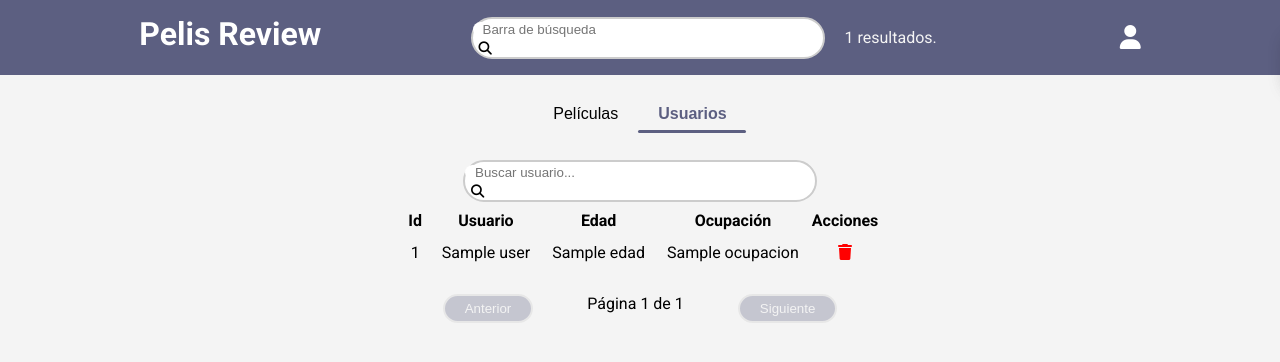
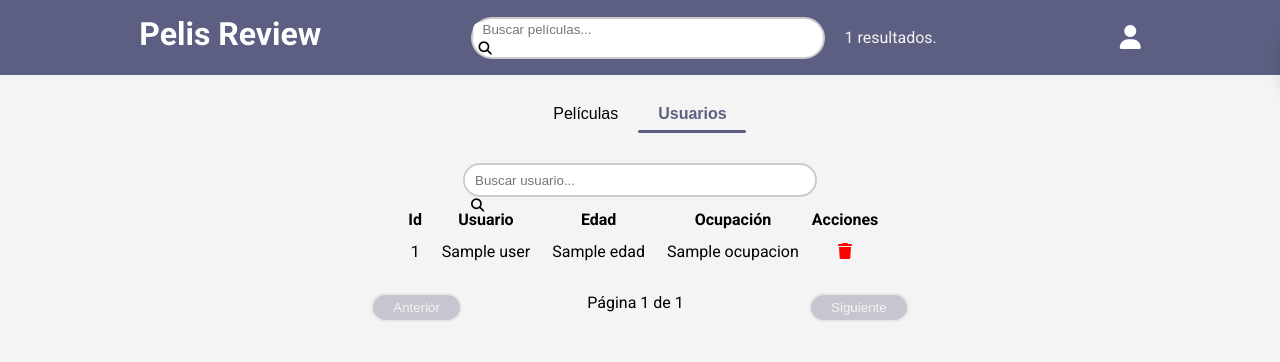
Before and after one commit to JesusMedinaP/filmcritic, a PHP site: template Vista/Admin_Vista.php in a window 1280 px wide, after a click on "Usuarios". Shown: the top 362 px of the page. Run offline with PHP 8.4, Linux system fonts and the light colour scheme; the template is opened without the code that fills it: most values are stand-ins (such as "Sample title", 1, 10 or a date in 2020); data that the repository does not hold is empty; some libraries are stand-ins or nearby versions.

Commit message:
Pequeños ajustes de la jefa de diseño.

```diff
--- a/Controlador/Login_Controller.php
+++ b/Controlador/Login_Controller.php
@@ -65,10 +65,10 @@
             $pic = '';
 
             console_log("Resultado del exists user");
-            console_log($user->user_exists($nombre, $password));
+            console_log($user->user_exists($nombre));
 
             // Verificamos si el usuario ya existe
-            if($user->user_exists($nombre, $password)) {
+            if($user->user_exists($nombre)) {
                 $_SESSION['user_exists'] = "Ya existe un usuario con ese nombre.";
                 header('Location: index.php?controlador=login&action=home');
                 exit();
--- a/Modelo/Users_Modelo.php
+++ b/Modelo/Users_Modelo.php
@@ -72,11 +72,11 @@ class Users_Modelo
         return $this->ocupations;
     }
 
-    public function user_exists($name, $password)
+    public function user_exists($name)
     {
-        $sql = "SELECT COUNT(*) as count FROM users WHERE name = ? AND passwd = ?";
+        $sql = "SELECT COUNT(*) as count FROM users WHERE name = ?";
         $consulta = $this->db->prepare($sql);
-        $consulta->bind_param("ss", $name, $password);
+        $consulta->bind_param("s", $name);
         $consulta->execute();
         $resultado = $consulta->get_result();
         $row = $resultado->fetch_assoc();
--- a/Vista/Admin_Vista.php
+++ b/Vista/Admin_Vista.php
@@ -53,7 +53,7 @@
         <div class="search_bar">
             <form method="GET" action="index.php">
                 <input type="hidden" name="controlador" value="admin">
-                <input type="text" name="search" value="<?php echo htmlspecialchars($search); ?>" placeholder="Barra de búsqueda">
+                <input type="text" name="search" value="<?php echo htmlspecialchars($search); ?>" placeholder="Buscar películas...">
                 <button type="submit">
                 <i class="fa fa-search"></i>
                 </button>
@@ -278,6 +278,10 @@
     ?>
     </div>
 
+
+
+    <?php if(!empty($users)){ ?>
+        <div id="users" class="tab_content" style="display: none;">
             <div class="search_bar search_users">
                 <form id="userSearchForm" onsubmit="return false;">
                         <input
@@ -291,9 +295,6 @@
                         </button>
                 </form>
             </div>
-
-    <?php if(!empty($users)){ ?>
-    <div id="users" class="tab_content" style="display: none;">
             <table class="users_table">
             <thead>
                 <tr>
--- a/Vista/Login_Vista.php
+++ b/Vista/Login_Vista.php
@@ -9,7 +9,7 @@
     <link rel="stylesheet" type="text/css" href="css/base.css">
     <link rel="stylesheet" type="text/css"href="css/login.css">
     <link rel="stylesheet" type="text/css" href="css/toast.css">
-    <link rel="stylesheey" type="text/css" href="css/validate.css">
+    <link rel="stylesheet" type="text/css" href="css/validate.css">
 
     <script src="https://kit.fontawesome.com/6ef29524c6.js" crossorigin="anonymous"></script>
     <script src="https://code.jquery.com/jquery-3.7.1.js" integrity="sha256-eKhayi8LEQwp4NKxN+CfCh+3qOVUtJn3QNZ0TciWLP4=" crossorigin="anonymous"></script>
--- a/css/admin.css
+++ b/css/admin.css
@@ -295,6 +295,9 @@ option{
 
 #users{
     flex-direction: column;
+    max-width: 60%;
+    width: 100%;
+    align-items: center;
 }
 
 .users_table td{
@@ -315,6 +318,11 @@ option{
     position: relative;
 }
 
+#userSearchForm{
+    height: 30px;
+    max-height: 30px;
+}
+
 #userSearchInput{
     width: 90%;
 }
```
Also changed, not shown: imagenes_perfil/975_ingeniera.png (added), imagenes_perfil/976_trash.png (added), movies_images/the_substance.png (added). Lines whose indentation alone changed are shown as unchanged.
